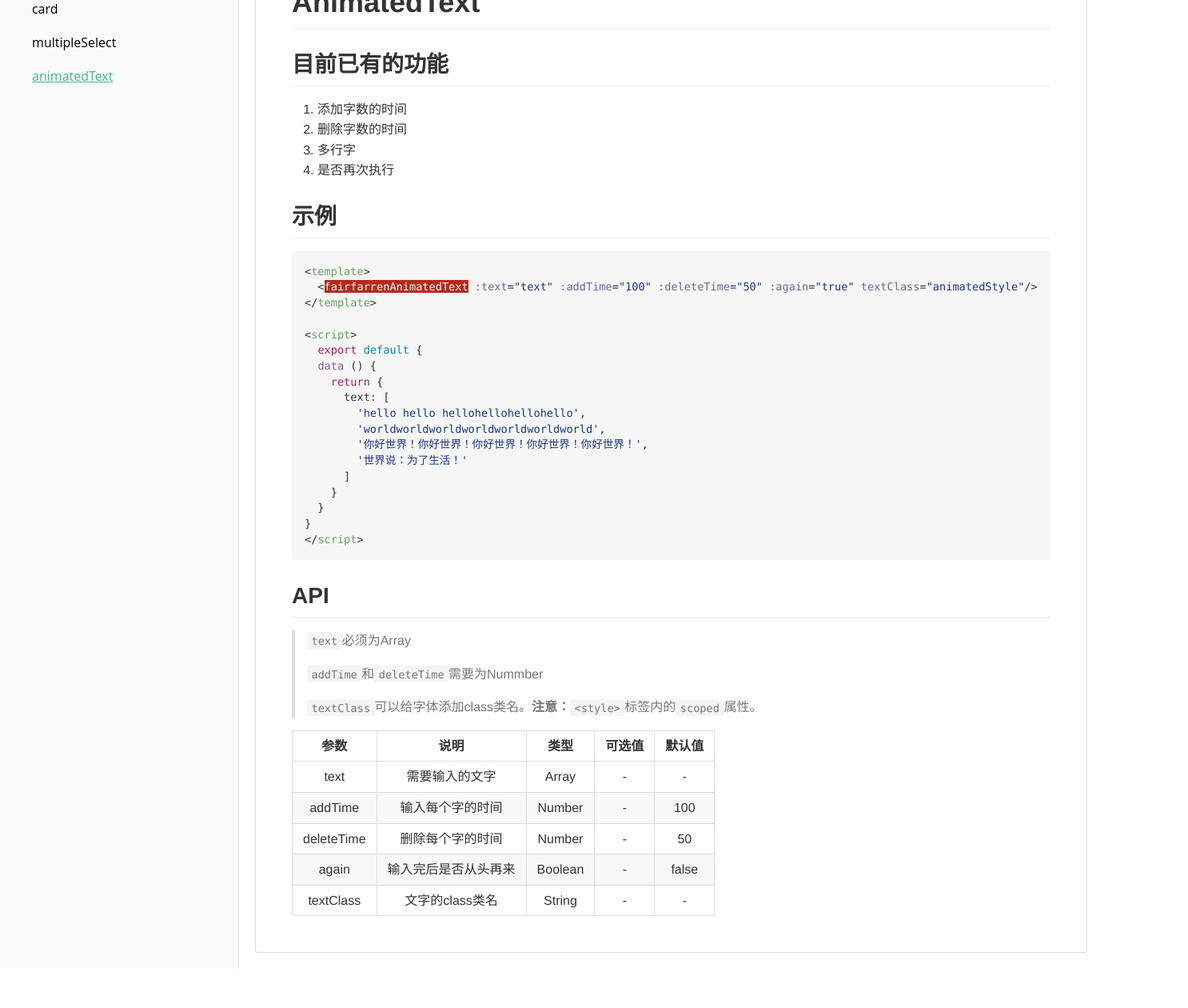
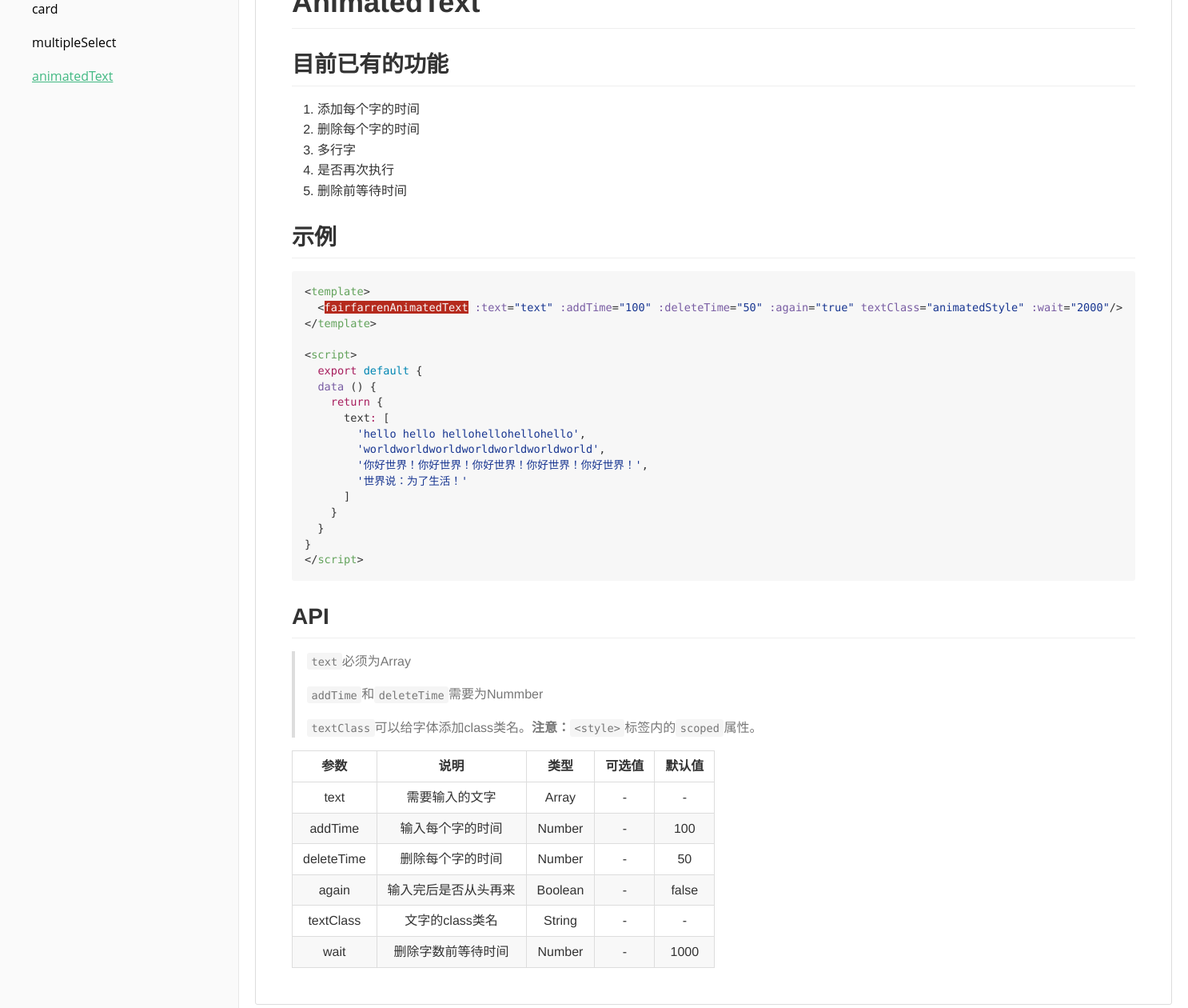
Before and after one commit to Fairfarren/vue-components, a Vue app: page /#/animatedText in a window 1280 px wide. Shown: the part 140-1400 px from the top of the page at 80% size, 1486 px wide, since content can reach past the window. Before the commit the page ends 1351 px from the top, so only its background shows below. Built offline with nearby package versions, Linux system fonts and the light colour scheme.

Commit message:
给动态文字添加等待时间功能

```diff
--- a/src/components/animatedText/animatedText.vue
+++ b/src/components/animatedText/animatedText.vue
@@ -10,7 +10,7 @@
 
 <script>
 export default {
-  props: ['text', 'addTime', 'deleteTime', 'again', 'textClass'],
+  props: ['text', 'addTime', 'deleteTime', 'again', 'textClass', 'wait'],
   data () {
     return {
       value: ' ',
@@ -21,6 +21,7 @@ export default {
     async getValue () {
       await this.deleteText()
       await this.addText()
+      await this.waitTime()
       if (this.num < this.text.length) {
         this.getValue()
       } else if (this.again) {
@@ -58,6 +59,11 @@ export default {
             resolve()
           }
         }, this.addTime || 100)
+      })
+    },
+    waitTime () {
+      return new Promise((resolve) => {
+        setTimeout(resolve, this.wait || 1000)
       })
     }
   },
--- a/src/views/box/animatedText/animatedTextReadMe.vue
+++ b/src/views/box/animatedText/animatedTextReadMe.vue
@@ -1,16 +1,17 @@
 <template>
 <div class='markdown-body entry-content'>
-    <h1>AnimatedText</h1>
+  <h1>AnimatedText</h1>
 <h2>目前已有的功能</h2>
 <ol>
-<li>添加字数的时间</li>
-<li>删除字数的时间</li>
+<li>添加每个字的时间</li>
+<li>删除每个字的时间</li>
 <li>多行字</li>
 <li>是否再次执行</li>
+<li>删除前等待时间</li>
 </ol>
 <h2>示例</h2>
 <div class="highlight highlight-text-html-basic"><pre>&lt;<span class="pl-ent">template</span>&gt;
-  &lt;<span class="pl-ent"><span class="pl-ii">fairfarrenAnimatedText</span></span> <span class="pl-e">:text</span>=<span class="pl-s"><span class="pl-pds">"</span>text<span class="pl-pds">"</span></span> <span class="pl-e">:addTime</span>=<span class="pl-s"><span class="pl-pds">"</span>100<span class="pl-pds">"</span></span> <span class="pl-e">:deleteTime</span>=<span class="pl-s"><span class="pl-pds">"</span>50<span class="pl-pds">"</span></span> <span class="pl-e">:again</span>=<span class="pl-s"><span class="pl-pds">"</span>true<span class="pl-pds">"</span></span> <span class="pl-e">textClass</span>=<span class="pl-s"><span class="pl-pds">"</span>animatedStyle<span class="pl-pds">"</span></span>/&gt;
+  &lt;<span class="pl-ent"><span class="pl-ii">fairfarrenAnimatedText</span></span> <span class="pl-e">:text</span>=<span class="pl-s"><span class="pl-pds">"</span>text<span class="pl-pds">"</span></span> <span class="pl-e">:addTime</span>=<span class="pl-s"><span class="pl-pds">"</span>100<span class="pl-pds">"</span></span> <span class="pl-e">:deleteTime</span>=<span class="pl-s"><span class="pl-pds">"</span>50<span class="pl-pds">"</span></span> <span class="pl-e">:again</span>=<span class="pl-s"><span class="pl-pds">"</span>true<span class="pl-pds">"</span></span> <span class="pl-e">textClass</span>=<span class="pl-s"><span class="pl-pds">"</span>animatedStyle<span class="pl-pds">"</span></span> <span class="pl-e">:wait</span>=<span class="pl-s"><span class="pl-pds">"</span>2000<span class="pl-pds">"</span></span>/&gt;
 &lt;/<span class="pl-ent">template</span>&gt;
 
 &lt;<span class="pl-ent">script</span>&gt;<span class="pl-s1"></span>
@@ -78,11 +79,18 @@
 <td align="center">String</td>
 <td align="center">-</td>
 <td align="center">-</td>
+</tr>
+<tr>
+<td align="center">wait</td>
+<td align="center">删除字数前等待时间</td>
+<td align="center">Number</td>
+<td align="center">-</td>
+<td align="center">1000</td>
 </tr></tbody></table>
 </div>
 </template>
 
 <script>
 export default {
-
 }
+</script>
--- a/src/views/box/animatedText/animatedTextView.vue
+++ b/src/views/box/animatedText/animatedTextView.vue
@@ -1,6 +1,6 @@
 <template>
   <div>
-    <fairfarrenAnimatedText :text="text" :addTime="100" :deleteTime="50" :again="true" textClass="animatedStyle"/>
+    <fairfarrenAnimatedText :text="text" :addTime="100" :deleteTime="50" :again="true" textClass="animatedStyle" :wait="2000"/>
     <br />
     <animatedTextReadMe />
   </div>
```
Also changed, not shown: src/components/animatedText/README.md.
